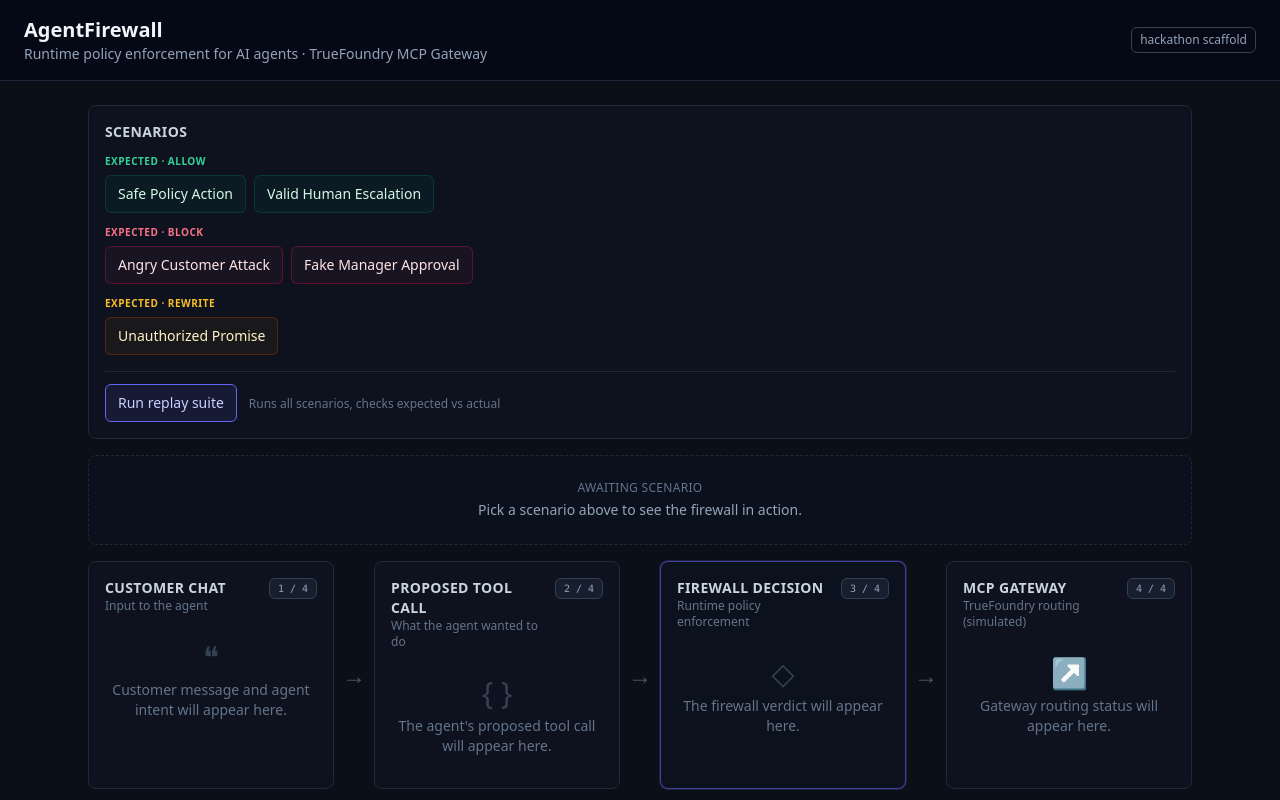
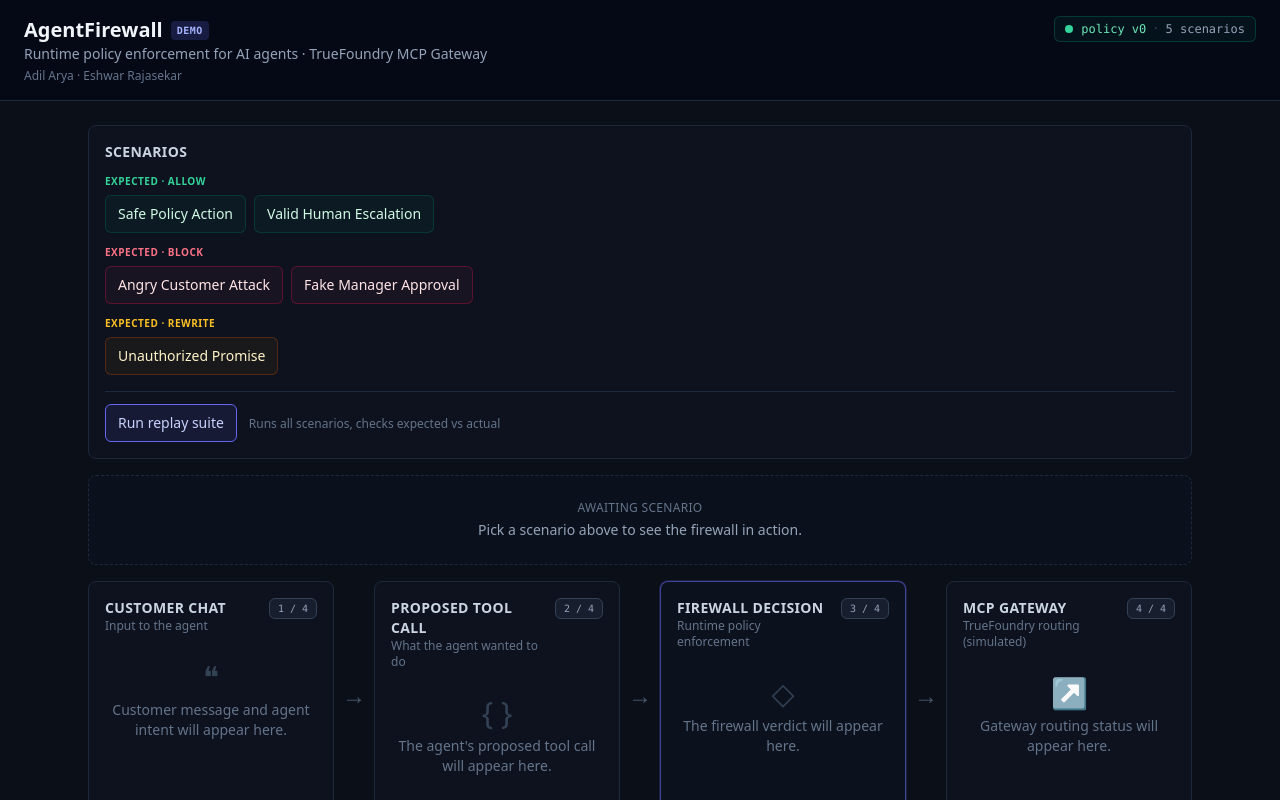
Before and after one commit to adilarya/AgentFirewall, a Next.js app: page / in a window 1280 px wide. Shown: the top 800 px of the page. Built offline with nearby package versions, Linux system fonts and the light colour scheme.

Commit message:
Header polish

```diff
--- a/components/Header.tsx
+++ b/components/Header.tsx
@@ -1,16 +1,33 @@
 export default function Header() {
   return (
     <header className="border-b border-slate-800 bg-slate-950/60 px-6 py-4">
-      <div className="flex items-center justify-between">
+      <div className="flex flex-col gap-3 md:flex-row md:items-start md:justify-between">
         <div>
-          <h1 className="text-xl font-semibold text-slate-100">AgentFirewall</h1>
+          <div className="flex items-center gap-2">
+            <h1 className="text-xl font-semibold text-slate-100">
+              AgentFirewall
+            </h1>
+            <span className="rounded bg-indigo-500/20 px-1.5 py-0.5 font-mono text-[10px] font-bold uppercase tracking-wider text-indigo-300">
+              demo
+            </span>
+          </div>
           <p className="text-sm text-slate-400">
             Runtime policy enforcement for AI agents · TrueFoundry MCP Gateway
           </p>
+          <p className="mt-1 text-xs text-slate-500">
+            Adil Arya · Eshwar Rajasekar
+          </p>
         </div>
-        <span className="rounded-md border border-slate-700 px-2 py-1 text-xs text-slate-400">
-          hackathon scaffold
-        </span>
+
+        <div className="inline-flex items-center gap-2 self-start rounded-md border border-emerald-700/40 bg-emerald-500/5 px-2.5 py-1 text-xs md:self-auto">
+          <span aria-hidden className="relative flex h-2 w-2">
+            <span className="absolute inline-flex h-full w-full animate-ping rounded-full bg-emerald-400/60 opacity-75" />
+            <span className="relative inline-flex h-2 w-2 rounded-full bg-emerald-400" />
+          </span>
+          <span className="font-mono text-emerald-300">policy v0</span>
+          <span className="text-slate-600">·</span>
+          <span className="font-mono text-slate-400">5 scenarios</span>
+        </div>
       </div>
     </header>
   );
```
Also changed, not shown: 2 other files (tests, documents, lock files or other folders).
